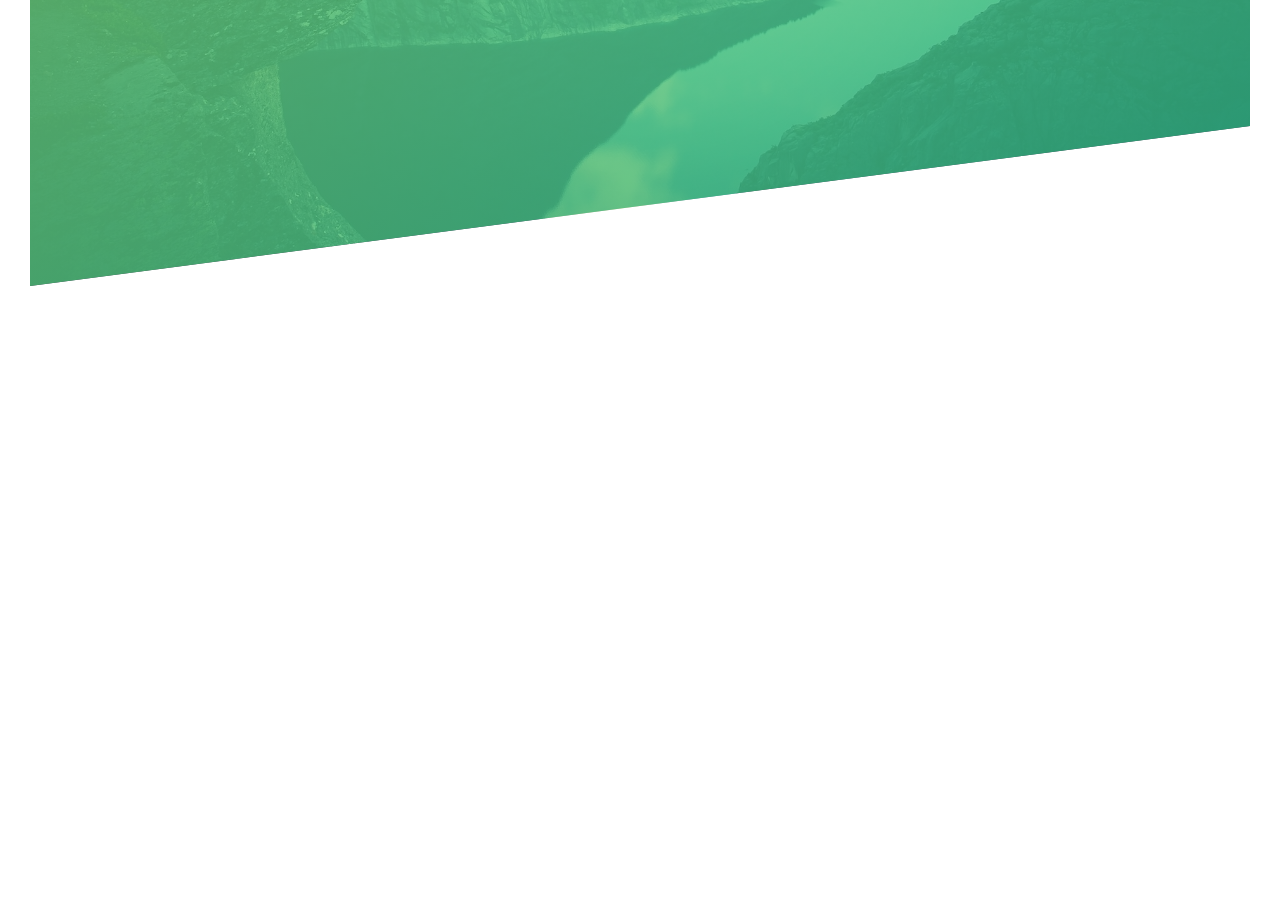
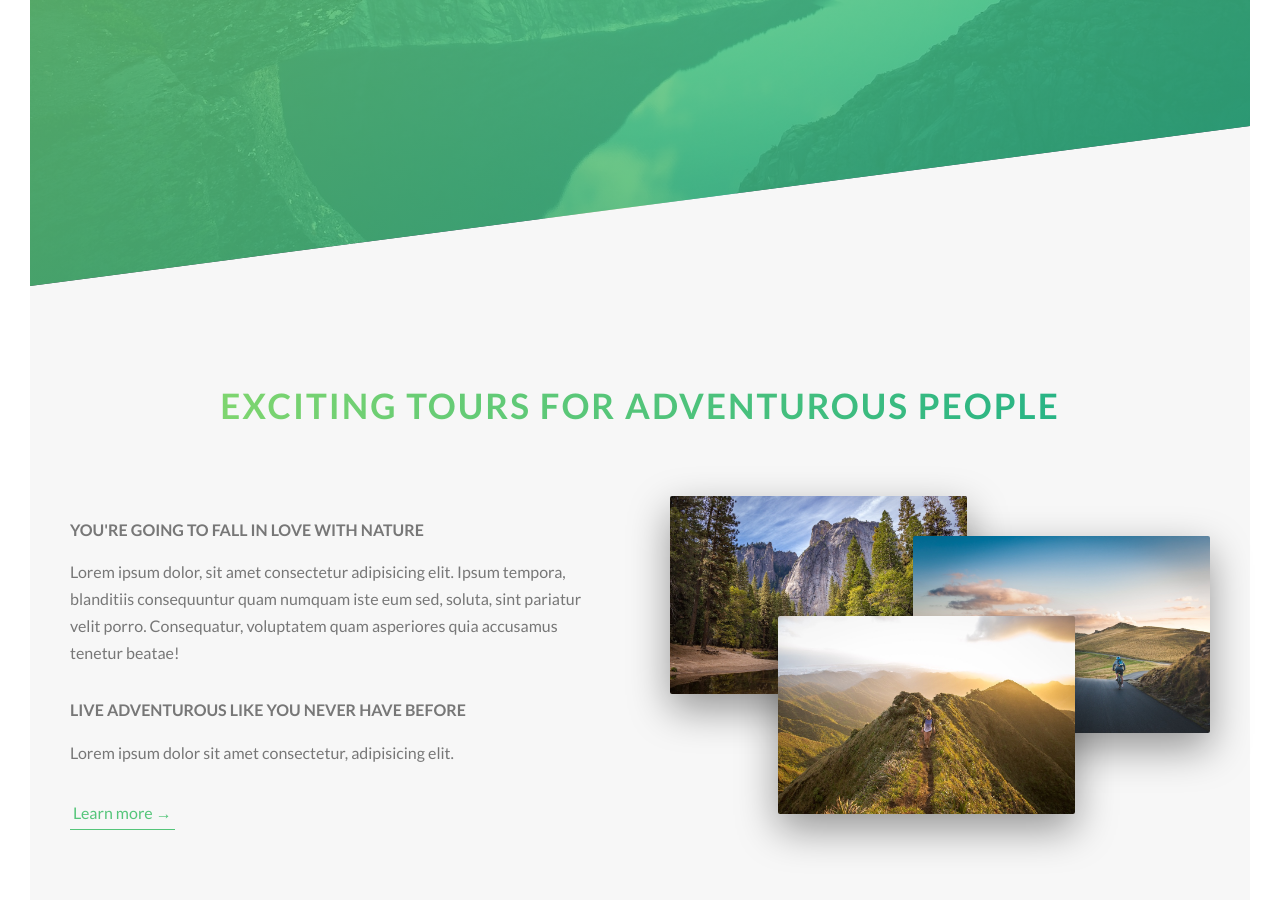
Before and after one commit to timkeresey/Natours, a plain HTML site: page starter/index.html in a window 1280 px wide. Shown: the part 504-1404 px from the top of the page. Before the commit the page ends 820 px from the top, so only its background shows below. Drawn offline with Linux system fonts and the light colour scheme; files that its build step writes are made by us from their sources.

Commit message:
style about section

```diff
--- a/starter/index.html
+++ b/starter/index.html
@@ -26,8 +26,36 @@
 
                 <a href="#" class="btn btn--white btn--animated">Discover our tours</a>
             </div>
+        </header>
 
-        </header>
+        <main>
+            <section class="section-about">
+                <div class="u-center-text u-margin-bottom-big">
+                    <h2 class="heading-secondary">
+                        Exciting tours for adventurous people
+                    </h2>
+                </div>
+
+                <div class="row">
+                    <div class="col-1-of-2">
+                        <h3 class="heading-tertiary u-margin-bottom-small">You're going to fall in love with nature</h3>
+                        <p class="paragraph">Lorem ipsum dolor, sit amet consectetur adipisicing elit. Ipsum tempora, blanditiis consequuntur quam numquam iste eum sed, soluta, sint pariatur velit porro. Consequatur, voluptatem quam asperiores quia accusamus tenetur beatae!</p>
+
+                        <h3 class="heading-tertiary u-margin-bottom-small">Live adventurous like you never have before</h3>
+                        <p class="paragraph">Lorem ipsum dolor sit amet consectetur, adipisicing elit.</p>
+
+                        <a href="#" class="btn-text">Learn more &rarr;</a>
+                    </div>
+                    <div class="col-1-of-2">
+                        <div class="composition">
+                            <img src="img/nat-1-large.jpg" alt="Photo 1" class="composition__photo composition__photo--p1">
+                            <img src="img/nat-2-large.jpg" alt="Photo 2" class="composition__photo composition__photo--p2">
+                            <img src="img/nat-3-large.jpg" alt="Photo 3" class="composition__photo composition__photo--p3">
+                        </div>
+                    </div>
+                </div>
+            </section>
+        </main>
 
         <!--
             <section class="grid-test">
--- a/starter/sass/abstracts/_variables.scss
+++ b/starter/sass/abstracts/_variables.scss
@@ -2,9 +2,15 @@
 $color-primary: #55c57a;
 $color-primary-light: #7ed56f;
 $color-primary-dark: #28b485;
+
+$color-grey-light-1: #f7f7f7;
+
 $color-grey-dark: #777;
 $color-white: #fff;
 $color-black: #000;
+
+// FONT
+$default-font-size: 1.6rem;
 
 // GRID
 $grid-width: 114rem;
--- a/starter/sass/base/_typography.scss
+++ b/starter/sass/base/_typography.scss
@@ -1,7 +1,7 @@
 body {
     font-family: "Lato", sans-serif;
     font-weight: 400;
-    font-size: 1.6rem;
+    font-size: $default-font-size;
     line-height: 1.7;
     color: $color-grey-dark;
     padding: 3rem;
@@ -41,3 +41,34 @@ body {
         animation: moveInRight 1s ease-out;
     }
 }
+
+.heading-secondary {
+    font-size: 3.5rem;
+    text-transform: uppercase;
+    font-weight: 700;
+    display: inline-block;
+    background-image: linear-gradient(to right, $color-primary-light, $color-primary-dark);
+    -webkit-background-clip: text;
+    color: transparent;
+    letter-spacing: .2rem;
+    transition: all .2s;
+
+    &:hover {
+        transform: skewY(2deg) skewX(15deg) scale(1.1);
+        text-shadow: .5rem 1rem 2rem rgba($color-black, .2);
+    }
+}
+
+.heading-tertiary {
+    font-size: $default-font-size;
+    font-weight: 700;
+    text-transform: uppercase;
+}
+
+.paragraph {
+    font-size: $default-font-size;
+
+    &:not(:last-child) {
+        margin-bottom: 3rem;
+    }
+}
--- a/starter/sass/base/_utilities.scss
+++ b/starter/sass/base/_utilities.scss
@@ -0,0 +1,15 @@
+.u-center-text {
+    text-align: center;
+}
+
+.u-margin-bottom-small {
+    margin-bottom: 1.5rem;
+}
+
+.u-margin-bottom-medium {
+    margin-bottom: 4rem;
+}
+
+.u-margin-bottom-big {
+    margin-bottom: 8rem;
+}
--- a/starter/sass/components/_button.scss
+++ b/starter/sass/components/_button.scss
@@ -7,9 +7,10 @@
         display: inline-block;
         border-radius: 10rem;
         transition: all .2s;
+        font-size: $default-font-size;
 
         /* reference for absolute positioning of ::after psuedo action class */
-        position: relative
+        position: relative;
     }
 
     &:hover {
@@ -55,5 +56,29 @@
         /* automatically applies styles of animation at 0% before animation starts */
         animation-fill-mode: backwards;
     }
+}
 
+.btn-text {
+    &:link,
+    &:visited {
+        font-size: $default-font-size;
+        color: $color-primary;
+        display: inline-block;
+        text-decoration: none;
+        border-bottom: .1rem solid $color-primary;
+        padding: .3rem;
+        transition: all .2s;
+    }
+
+    &:hover {
+        background-color: $color-primary;
+        color: $color-white;
+        box-shadow: 0 1rem 2rem rgba($color-black, .15);
+        transform: translateY(-2px);
+    }
+
+    &:active {
+        box-shadow: 0 .5rem 1rem rgba($color-black, .15);
+        transform: translateY(0);
+    }
 }
--- /dev/null
+++ b/starter/sass/components/_composition.scss
@@ -0,0 +1,39 @@
+.composition {
+    position: relative;
+
+    &__photo {
+        width: 55%;
+        box-shadow: 0 1.5rem 4rem rgba($color-black, .4);
+        border-radius: .2rem;
+        position: absolute;
+        z-index: 10;
+        transition: all .2s;
+        outline-offset: 2rem;
+
+        &--p1 {
+            left: 0;
+            top: -2rem;
+        }
+
+        &--p2 {
+            right: 0;
+            top: 2rem;
+        }
+
+        &--p3 {
+            left: 20%;
+            top: 10rem;
+        }
+
+        &:hover {
+            outline: 1.5rem solid $color-primary;
+            transform: scale(1.05) translateY(-.5rem);
+            box-shadow: 0 2.5rem 4rem rgba($color-black, .5);
+            z-index: 20;
+        }
+    }
+
+    &:hover &__photo:not(:hover) {
+        transform: scale(.95);
+    }
+}
--- a/starter/sass/layout/_grid.scss
+++ b/starter/sass/layout/_grid.scss
@@ -1,6 +1,5 @@
 .row {
     max-width: $grid-width;
-    background-color: #eee;
     margin: 0 auto;
 
     &:not(:last-child) {
@@ -11,7 +10,6 @@
 
     // STARTS WITH - class^=, ENDS WITH - class$=, INCLUDES - class*=
     [class^="col-"] {
-        background-color: orangered;
         float: left;
 
         &:not(:last-child) {
--- a/starter/sass/main.scss
+++ b/starter/sass/main.scss
@@ -8,6 +8,7 @@
 @import "base/utilities";
 
 @import "components/button";
+@import "components/composition";
 
 @import "layout/grid";
 @import "layout/header";
--- a/starter/sass/pages/_home.scss
+++ b/starter/sass/pages/_home.scss
@@ -0,0 +1,5 @@
+.section-about {
+    background-color: $color-grey-light-1;
+    padding: 25rem 0;
+    margin-top: -20vh;
+}
```
Also changed, not shown: starter/css/style.css.
